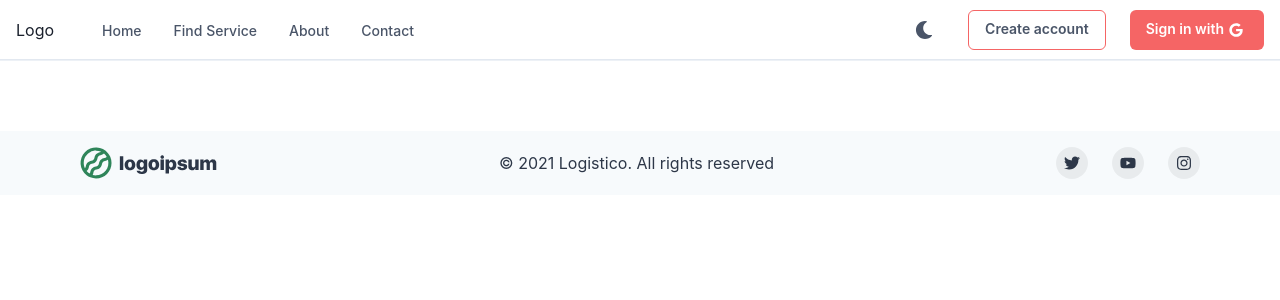
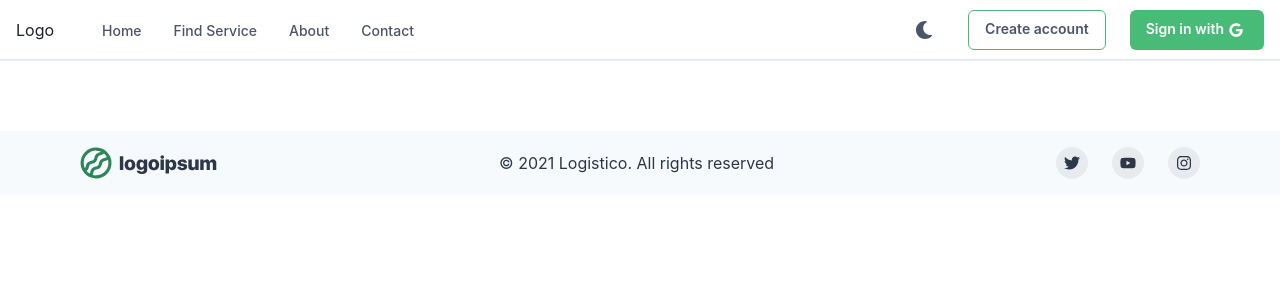
Before and after one commit to tuzzy08/logistico, a Next.js app: page /createDelivery in a window 1280 px wide. Shown: the top 300 px of the page. Built offline with nearby package versions, Linux system fonts and the light colour scheme.

Commit message:
Modified color scheme

```diff
--- a/components/Navigation/NavBars/MainNavBar.tsx
+++ b/components/Navigation/NavBars/MainNavBar.tsx
@@ -274,10 +274,10 @@ export default function WithSubnavigation() {
             fontSize="sm"
             variant="outline"
             fontWeight={600}
-            borderColor="#f56565"
+            borderColor="green.400"
             // color="white"
             _hover={{
-              bg: '#f56565',
+              bg: 'green.300',
               color: 'white',
             }}
             // onClick={signInWithGoogle}
@@ -291,10 +291,7 @@ export default function WithSubnavigation() {
             fontSize="sm"
             fontWeight={600}
             color="white"
-            bg="#f56565"
-            _hover={{
-              bg: 'pink.300',
-            }}
+            bg="green.400"
             // onClick={signInWithGoogle}
           >
             Sign in with
```
Also changed, not shown: components/Hero/index.tsx (+11 -6 lines), 1 other file (tests, documents, lock files or other folders).
